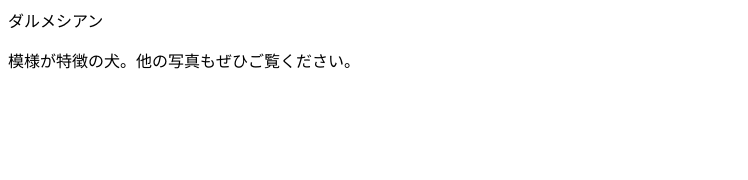
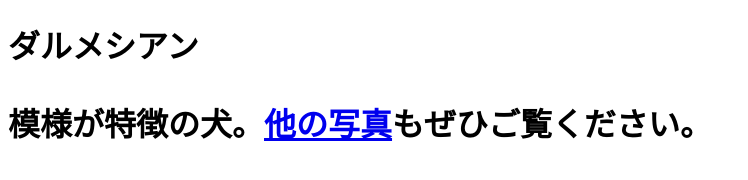
Before and after one commit to ma-108/bennkyouyou, a plain HTML site: page index.html in a window 1280 px wide. Shown: the whole page, without its empty margins (0-748 px from the left). Drawn offline with Linux system fonts and the light colour scheme.

Commit message:
Update index.html

```diff
--- a/index.html
+++ b/index.html
@@ -6,7 +6,7 @@
     <meta name="description" content="かわいいダルメシアンの子犬">
 </head>
 <body>
-    ダルメシアン
-    <p>模様が特徴の犬。他の写真もぜひご覧ください。<p>
+    <h1>ダルメシアン<h1>
+    <p>模様が特徴の犬。<a href="https://unsplash.com/@webcreatosbox">他の写真</a>もぜひご覧ください。<p>
 </body>
 </html>
```
